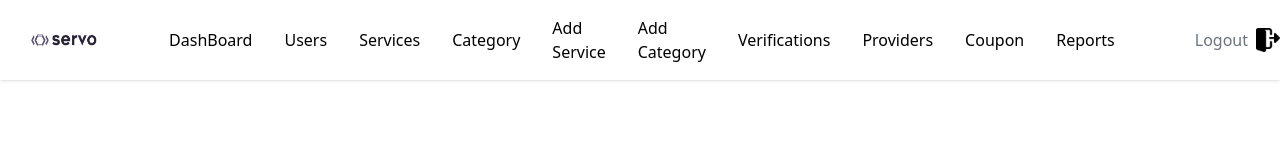
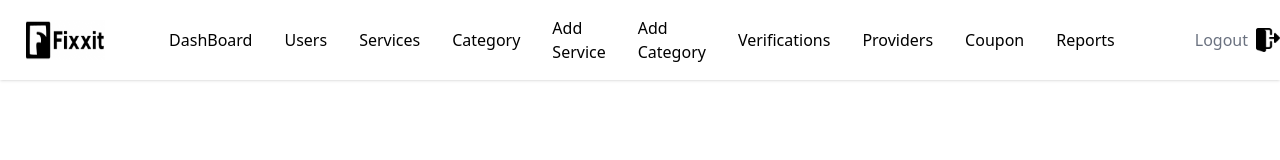
Before and after one commit to NidhinSimon/Fixxit-Admin, a React (Vite) app: page /add in a window 1280 px wide. Shown: the top 160 px of the page. Built offline with nearby package versions, Linux system fonts and the light colour scheme; no server answers; sample sign-in values are in the browser's storage.

Commit message:
logo fix

```diff
--- a/src/components/AdminNav/AdminNav.jsx
+++ b/src/components/AdminNav/AdminNav.jsx
@@ -31,7 +31,7 @@ const AdminNav = () => {
             <a href="#">
               <img
                 className="w-auto h-6 sm:h-10"
-                src="/src/assets/final.png"
+                src="/fix.png"
                 alt="eee"
               />
             </a>
```
